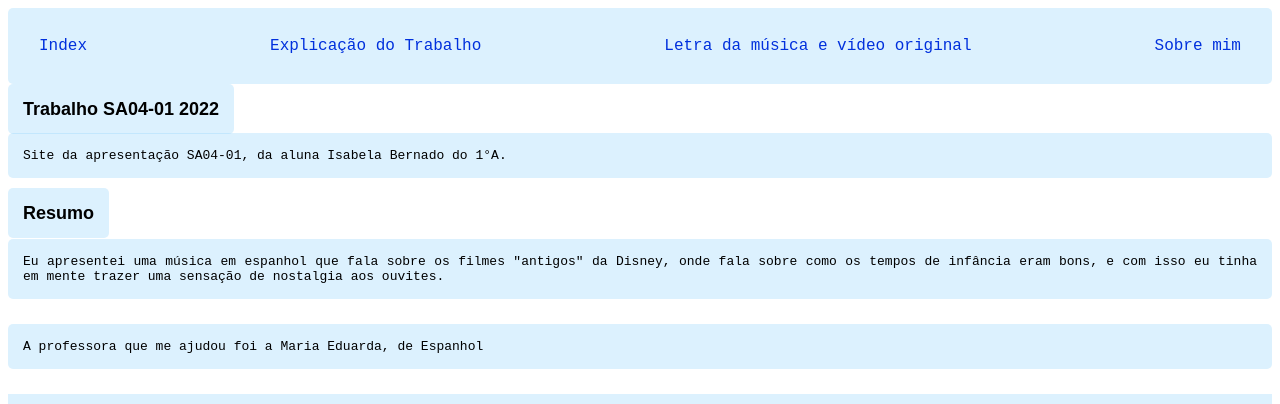
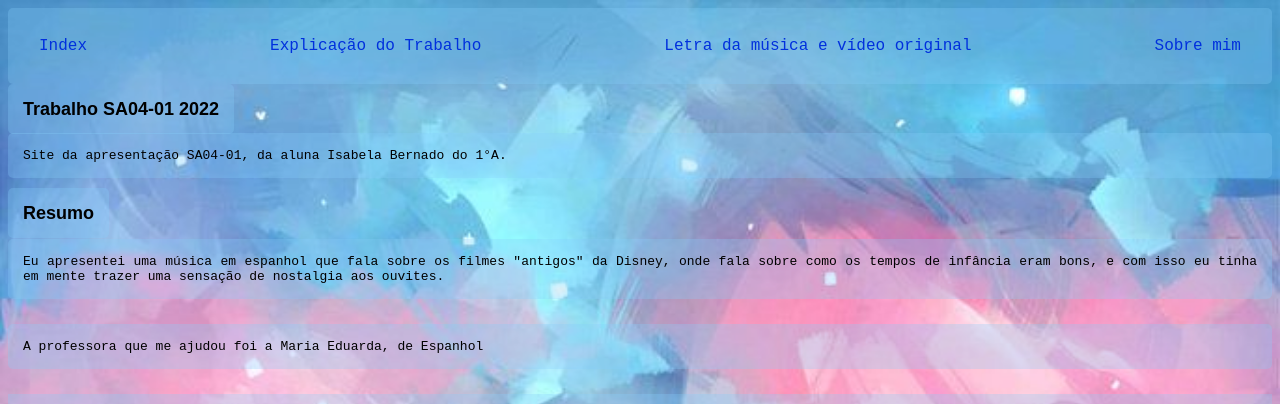
Before and after one commit to IsaberD/Sarau2, a plain HTML site: page index.html in a window 1280 px wide. Shown: the top 404 px of the page. Drawn offline with Linux system fonts and the light colour scheme.

Commit message:
Update style.css

```diff
--- a/CSS/style.css
+++ b/CSS/style.css
@@ -2,7 +2,7 @@ html,
 body {
   text-align: justify;
   font-family: "Courier New", Courier, monospace;
-  background-image: url("./Image/Backgroud.jpg");
+  background-image: url("../Image/Backgroud.jpg");
   background-attachment: no-repeat;
   background-attachment: fixed;
   background-size: cover;
```
